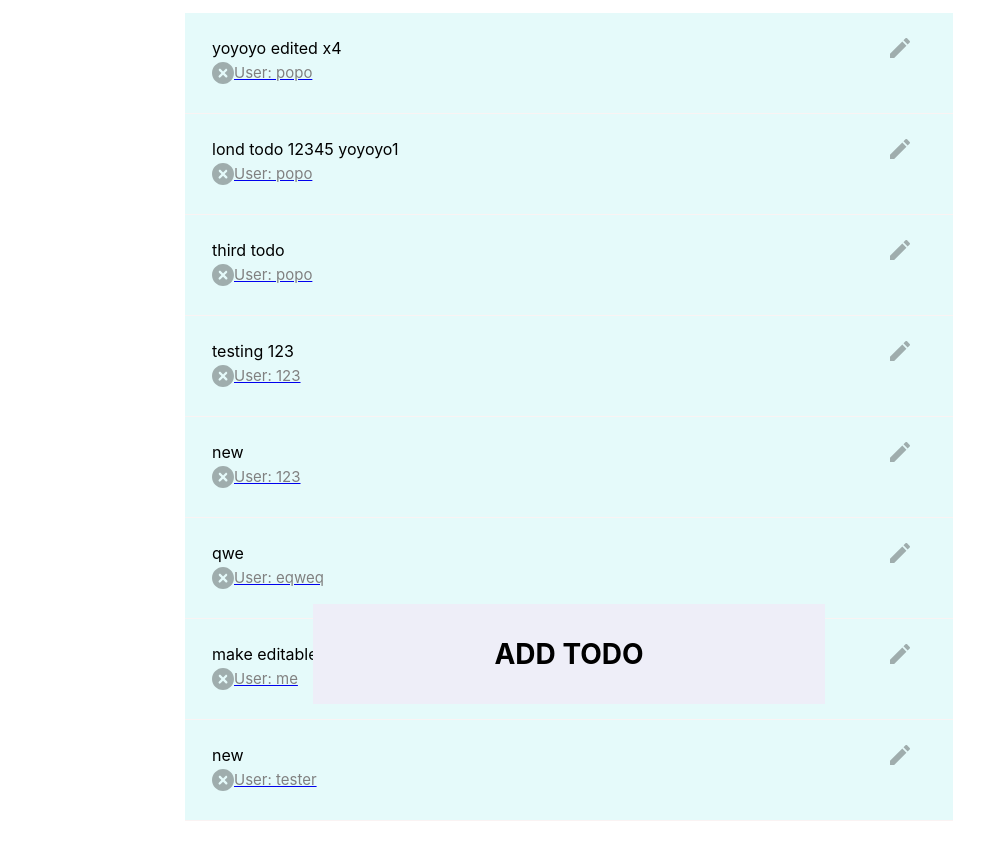
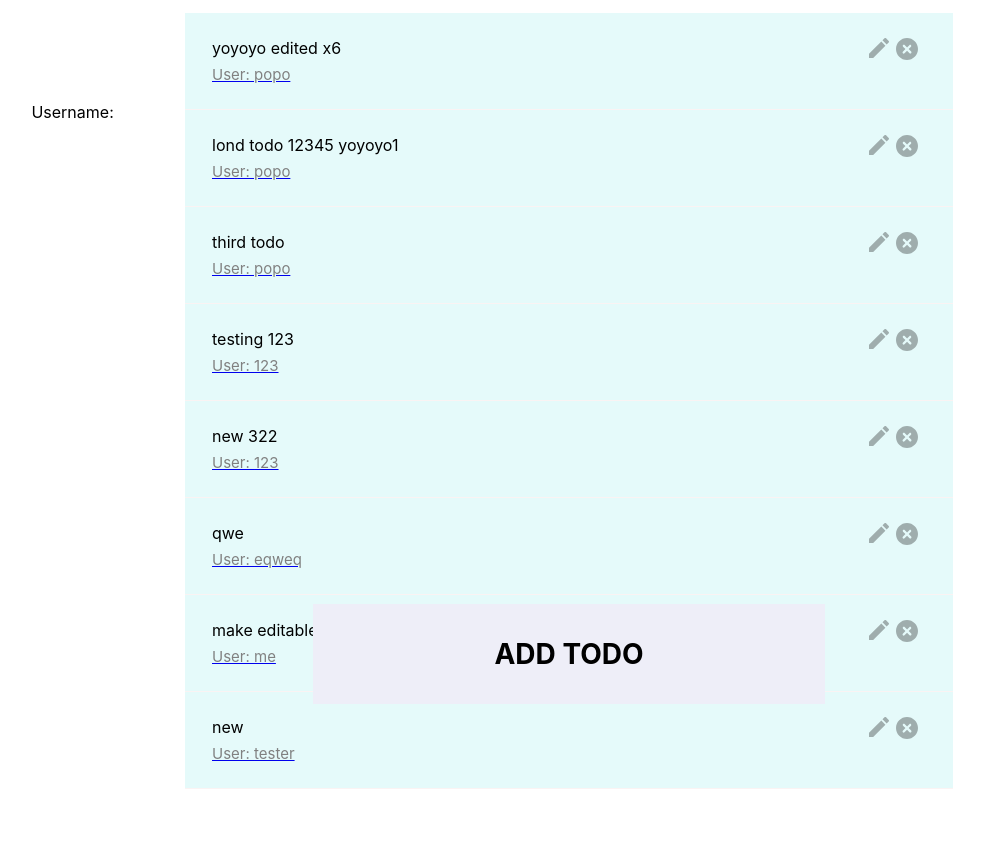
Before and after one commit to AnosovAndrey/todo-app, a React (Create React App) app: page /tasks in a window 1280 px wide. Shown: the top 858 px of the page, without its empty margins (71-1055 px from the left). Built offline with nearby package versions, Linux system fonts and the light colour scheme; data requests are answered from the project's data file.

Commit message:
add fixes

```diff
--- a/src/App.js
+++ b/src/App.js
@@ -1,7 +1,8 @@
 import React, { useEffect } from "react";
-import { TodoList, AddTodo } from "./components/view";
 import { Route, Switch, Redirect } from "react-router-dom";
 import axios from "axios";
+
+import { TodoList, AddTodo } from "./components/view";
 
 import "./index.scss";
 
@@ -64,8 +65,13 @@ function App() {
       <div className="todo__add_area">
         <AddTodo addTodo={addTodo} />
       </div>
+      <div className="field_username">
+        <span>Username:</span>
+      </div>
     </div>
   );
 }
 
 export default App;
+
+//https://doc.ebichu.cc/mobx/refguide/computed-decorator.html
--- a/src/assets/db.json
+++ b/src/assets/db.json
@@ -2,7 +2,7 @@
   "tasks": [
     {
       "id": 4564564,
-      "text": "yoyoyo edited x4",
+      "text": "yoyoyo edited x6",
       "userId": "popo"
     },
     {
@@ -22,7 +22,7 @@
     },
     {
       "id": 456776532,
-      "text": "new",
+      "text": "new 322",
       "userId": "123"
     },
     {
--- a/src/components/view/TodoItem/TodoItem.scss
+++ b/src/components/view/TodoItem/TodoItem.scss
@@ -4,21 +4,24 @@ li{
     align-items: right;
     padding: 25px 27px;
     margin-bottom: 1px;
-    //flex-direction: column;
+    flex-direction: row;
     flex-wrap: wrap;
-    //flex-wrap: wrap;
 
     &:hover {
         box-shadow: 1px 2px 20px #68e0f0;
     }
 
-    span{
-        width: 95%;
+    // span{
+    //     flex: 1;
+    // }
+    .textLine{
+        flex: 0 92%;
     }
 
     i {
         opacity: 0.3;
         cursor: pointer;
+        flex: 0 2%;
 
         &:hover{
             opacity: 0.8;
@@ -29,6 +32,7 @@ li{
         color: gray;
         font-size: 15px;
         cursor: pointer;
+        flex-basis: 100%;
 
         &:hover{
             opacity: 1;
--- a/src/components/view/TodoItem/index.jsx
+++ b/src/components/view/TodoItem/index.jsx
@@ -31,7 +31,7 @@ const Index = ({ todo, removeTodo, editTodo }) => {
 
   return(
       <li>
-          <span>{todo.text}</span>
+          <span className = "textLine">{todo.text}</span>
           <i className="editBadge" onClick={handleEdit}>
                 <img src={editSvg} alt="edit" width="20px" height="20px"/>
           </i>
--- a/src/components/view/TodoList/index.jsx
+++ b/src/components/view/TodoList/index.jsx
@@ -17,7 +17,7 @@ const TodoList = ({ todos, removeTodo, editTodo }) => {
         <React.Fragment>
             {id &&
                 <Link to={"/tasks"}>
-                    <button className="home-Button">Home</button>
+                    <button className="home-button">Home</button>
                 </Link>
             }
             <ul className="list">
--- a/src/index.scss
+++ b/src/index.scss
@@ -39,7 +39,7 @@
     }
 }
 
-.home-Button{
+.home-button{
     position: absolute;
     top: 0;
     left: 0;
@@ -63,3 +63,11 @@
         background: darken($color: #ffffff, $amount: 50%);
     }
 }
+
+.field_username{
+    position: absolute;
+    top: 0;
+    left: 0;
+    margin-left: 8%;
+    margin-top: 8%;
+}
```
